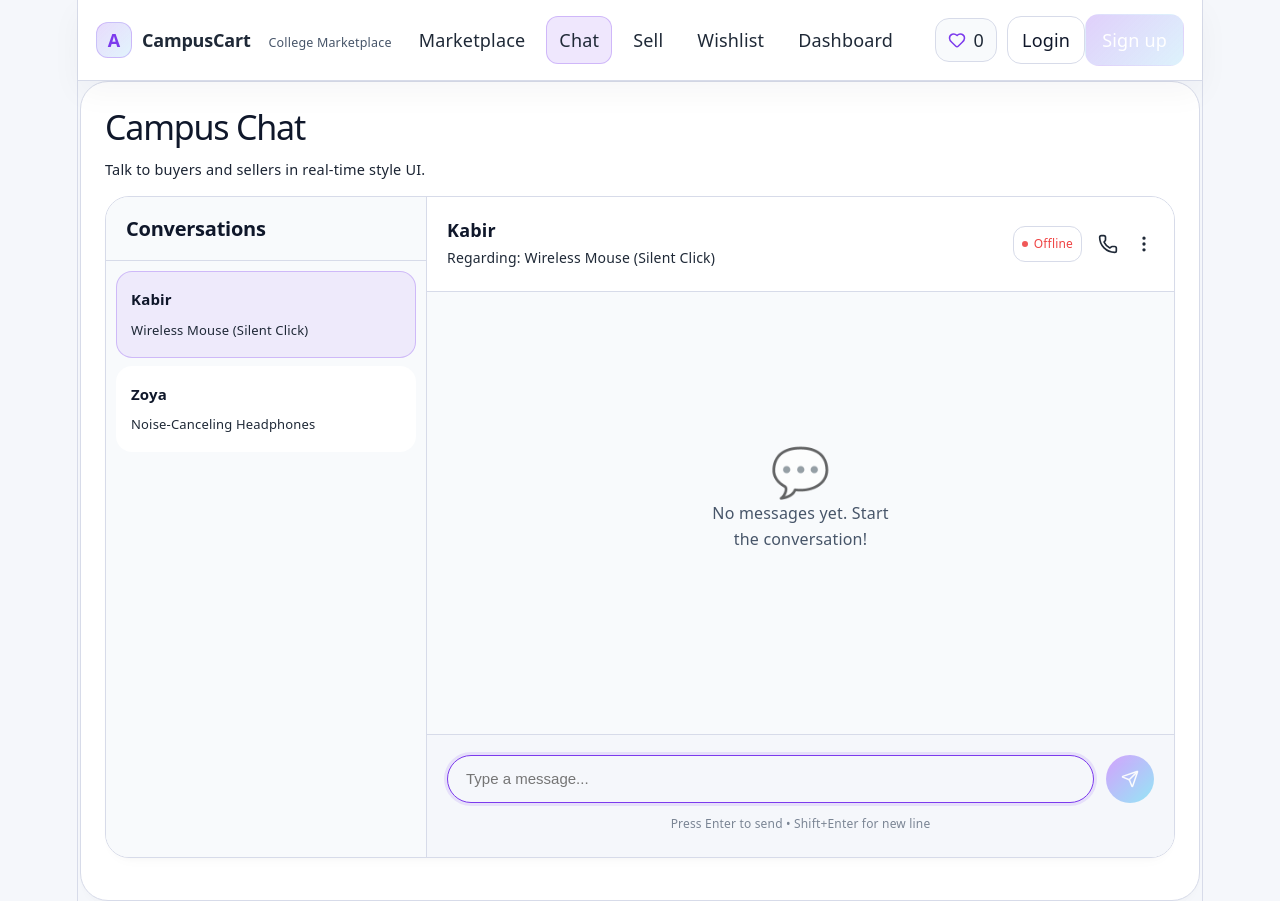
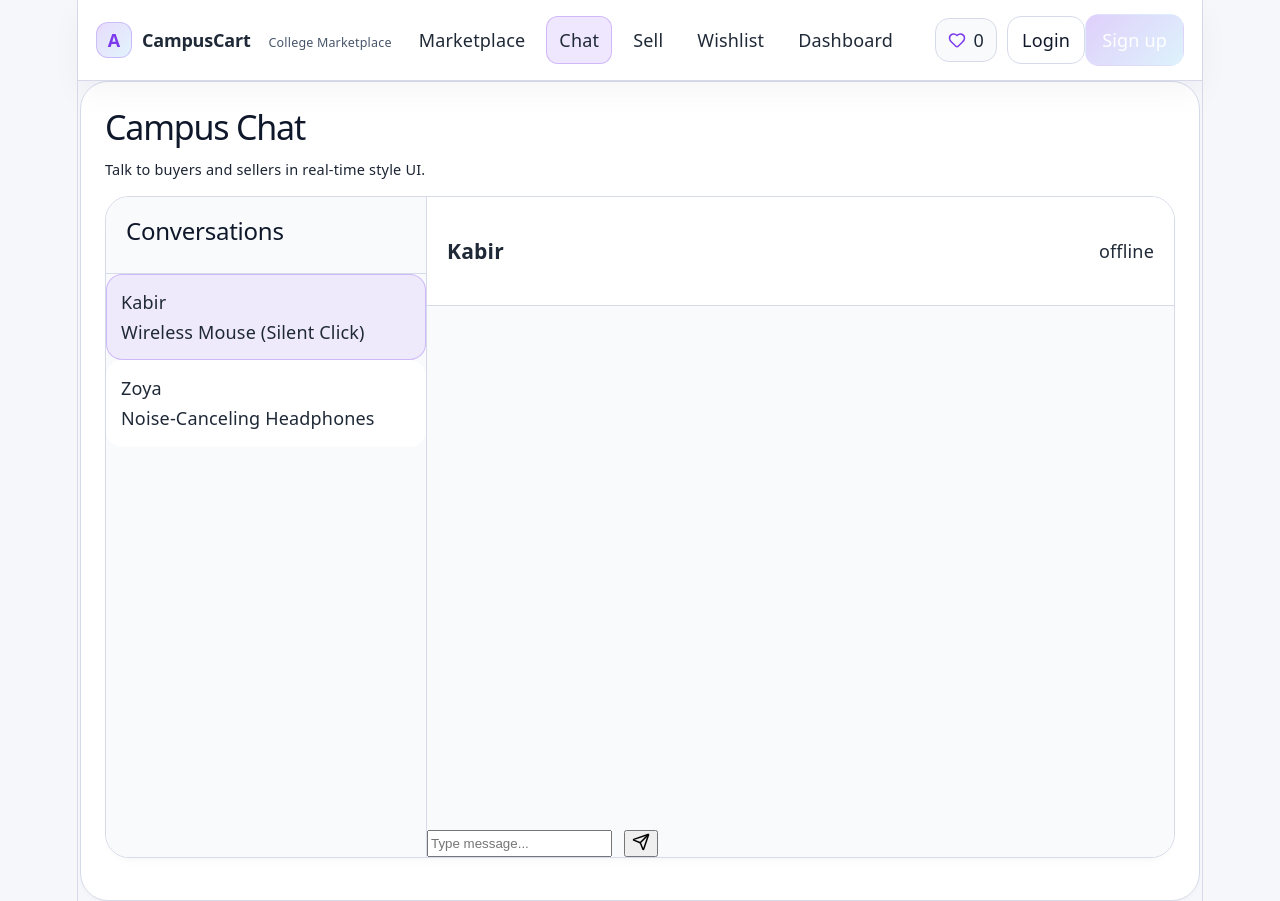
Before and after one commit to rtrivedi192006-code/Campus_Cart-, a React (Vite) app: page /chat in a window 1280 px wide. Built offline with nearby package versions, Linux system fonts and the light colour scheme.

Commit message:
Update ChatPage.tsx

```diff
--- a/src/pages/ChatPage.tsx
+++ b/src/pages/ChatPage.tsx
@@ -33,21 +33,16 @@ export default function ChatPage() {
   const socketRef = useRef<Socket | null>(null)
 
   const userId = user?._id ?? user?.email ?? ''
-  const API_BASE_URL = 'http://192.168.0.100:5000' // <YOUR_LOCAL_IP> for mobile; update before production
 
-  // Function to fetch messages from backend (HTTP)
+  // ✅ FIX: unified backend URL
+  const API_BASE_URL = 'http://localhost:5000'
+
   const fetchMessages = async (otherUserId: string) => {
     try {
       const token = localStorage.getItem('token')
-      if (!token) {
-        console.error('[ChatPage] fetchMessages: no token')
-        return []
-      }
+      if (!token) return []
 
-      const endpoint = `${API_BASE_URL}/api/messages/${otherUserId}`
-      console.log('[ChatPage] fetchMessages request:', endpoint)
-
-      const response = await fetch(endpoint, {
+      const response = await fetch(`${API_BASE_URL}/api/messages/${otherUserId}`, {
         method: 'GET',
         headers: {
           'Content-Type': 'application/json',
@@ -55,44 +50,36 @@ export default function ChatPage() {
         }
       })
 
-      if (!response.ok) {
-        const text = await response.text()
-        throw new Error(`[ChatPage] fetchMessages failed: ${response.status} ${text}`)
-      }
+      if (!response.ok) throw new Error()
 
-      const data: Message[] = await response.json()
-      console.log('[ChatPage] fetchMessages response', data.length)
-      return data
+      return await response.json()
     } catch (error) {
-      console.error('[ChatPage] fetchMessages error', error)
+      console.error('fetchMessages error', error)
       return []
     }
   }
 
-  // Load conversations on component mount
   useEffect(() => {
     const loadConversations = async () => {
       setLoading(true)
-      // For now, we'll use mock conversations but fetch real messages
-      // In a real app, you'd fetch conversation list from backend
+
       const mockConversations: Conversation[] = [
         {
           id: 'c1',
           name: 'Kabir',
           product: 'Wireless Mouse (Silent Click)',
-          otherUserId: '507f1f77bcf86cd799439011', // Replace with real user ID
+          otherUserId: '507f1f77bcf86cd799439011',
           messages: []
         },
         {
           id: 'c2',
           name: 'Zoya',
           product: 'Noise-Canceling Headphones',
-          otherUserId: '507f1f77bcf86cd799439012', // Replace with real user ID
+          otherUserId: '507f1f77bcf86cd799439012',
           messages: []
         },
       ]
 
-      // Fetch messages for each conversation
       for (const conv of mockConversations) {
         const messages = await fetchMessages(conv.otherUserId)
         conv.messages = messages
@@ -108,58 +95,46 @@ export default function ChatPage() {
 
   const activeConv = conversations.find(c => c.id === activeId) ?? null
 
-  // Function to handle conversation selection
-  const selectConversation = async (conversationId: string) => {
-    setActiveId(conversationId)
-    // Messages will be refreshed automatically by the polling useEffect
-  }
-
   const scrollToBottom = () => {
-    messagesEndRef.current?.scrollIntoView({
-      behavior: 'smooth',
-      block: 'end',
-      inline: 'nearest'
-    })
+    messagesEndRef.current?.scrollIntoView({ behavior: 'smooth' })
   }
 
   useEffect(() => {
     scrollToBottom()
   }, [activeConv?.messages])
 
-  // Socket.IO setup
+  // ✅ SOCKET SETUP (FIXED)
   useEffect(() => {
     if (!user) return
 
-    // Initialize socket connection
-    socketRef.current = io('http://localhost:5000', {
-      transports: ['websocket', 'polling'],
-      autoConnect: true,
-      reconnection: true,
-      reconnectionAttempts: 5,
-      reconnectionDelay: 1000
+    socketRef.current = io(API_BASE_URL, {
+      transports: ['websocket'],
+      withCredentials: true
     })
 
     const socket = socketRef.current
 
-    // Connection events
     socket.on('connect', () => {
-      console.log('Connected to server')
+      console.log('Connected')
       setConnectionStatus('online')
-
-      // Join user's room
       socket.emit('join', userId)
     })
 
-    // Message events
+    socket.on('disconnect', () => {
+      setConnectionStatus('offline')
+    })
+
+    // ✅ FIX: prevent duplicate messages
     socket.on('receiveMessage', (message: Message) => {
-      console.log('Received message:', message)
-
-      // Update conversations with new message
       setConversations(prev =>
         prev.map(c => {
-          // Check if this message belongs to this conversation
-          if ((message.senderId === c.otherUserId && message.receiverId === userId) ||
-              (message.receiverId === c.otherUserId && message.senderId === userId)) {
+          if (
+            (message.senderId === c.otherUserId && message.receiverId === userId) ||
+            (message.receiverId === c.otherUserId && message.senderId === userId)
+          ) {
+            const exists = c.messages.some(m => m._id === message._id)
+            if (exists) return c
+
             return { ...c, messages: [...c.messages, message] }
           }
           return c
@@ -168,50 +143,44 @@ export default function ChatPage() {
     })
 
     socket.on('messageSent', (message: Message) => {
-      console.log('Message sent confirmation:', message)
-
-      // Replace temporary message with real message
       setConversations(prev =>
         prev.map(c =>
-          c.id === activeId ? {
+          c.id === activeId
+            ? {
                 ...c,
                 messages: c.messages.map(m =>
-              m._id.startsWith('temp-') && m.text === message.text ? message : m
-            )
-          } : c
+                  m._id.startsWith('temp-') && m.text === message.text
+                    ? message
+                    : m
+                ),
+              }
+            : c
         )
       )
     })
 
-    socket.on('messageError', (error) => {
-      console.error('Message error:', error)
-
-      // Remove failed temporary message
+    socket.on('messageError', () => {
       setConversations(prev =>
         prev.map(c =>
-          c.id === activeId ? {
+          c.id === activeId
+            ? {
                 ...c,
-            messages: c.messages.filter(m => !m._id.startsWith('temp-'))
-          } : c
+                messages: c.messages.filter(m => !m._id.startsWith('temp-')),
+              }
+            : c
         )
       )
 
-      // Could show error toast here
-      alert('Failed to send message. Please try again.')
+      alert('Failed to send message')
     })
 
-    // Cleanup on unmount
     return () => {
       socket.disconnect()
     }
-  }, [user])
+  }, [user, userId, activeId])
 
-  // Function to send a message
   const sendMessage = async (receiverId: string, text: string): Promise<Message | null> => {
-    if (!user) {
-      console.error('[ChatPage] sendMessage: no user')
-      return null
-    }
+    if (!user) return null
 
     const tempMessage: Message = {
       _id: `temp-${Date.now()}`,
@@ -222,21 +191,16 @@ export default function ChatPage() {
       updatedAt: new Date().toISOString()
     }
 
-    if (socketRef.current && socketRef.current.connected) {
-      console.log('[ChatPage] sendMessage via socket', { receiverId, text })
+    if (socketRef.current?.connected) {
       socketRef.current.emit('sendMessage', { senderId: userId, receiverId, text })
       return tempMessage
     }
 
-    // Fallback to REST call
     try {
       const token = localStorage.getItem('token')
-      if (!token) {
-        console.error('[ChatPage] sendMessage: no token')
-        return null
-      }
+      if (!token) return null
 
-      const response = await fetch(`${API_BASE_URL}/api/messages/send-message`, {
+      const res = await fetch(`${API_BASE_URL}/api/messages/send-message`, {
         method: 'POST',
         headers: {
           'Content-Type': 'application/json',
@@ -245,16 +209,10 @@ export default function ChatPage() {
         body: JSON.stringify({ receiverId, text })
       })
 
-      if (!response.ok) {
-        const textRes = await response.text()
-        throw new Error(`HTTP ${response.status}: ${textRes}`)
-      }
+      if (!res.ok) throw new Error()
 
-      const savedMessage: Message = await response.json()
-      console.log('[ChatPage] sendMessage rest success', savedMessage)
-      return savedMessage
-    } catch (error) {
-      console.error('[ChatPage] sendMessage REST error', error)
+      return await res.json()
+    } catch {
       return tempMessage
     }
   }
@@ -264,11 +222,13 @@ export default function ChatPage() {
     if (!inputValue.trim() || !activeConv) return
 
     const newMessage = await sendMessage(activeConv.otherUserId, inputValue)
+
     if (newMessage) {
-      // Update local state optimistically
       setConversations(prev =>
         prev.map(c =>
-          c.id === activeId ? { ...c, messages: [...c.messages, newMessage] } : c
+          c.id === activeId
+            ? { ...c, messages: [...c.messages, newMessage] }
+            : c
         )
       )
       setInputValue('')
@@ -277,152 +237,63 @@ export default function ChatPage() {
 
   return (
     <div className="page">
-      <motion.div
-        className="sectionHeader"
-        initial={{ opacity: 0, y: -20 }}
-        animate={{ opacity: 1, y: 0 }}
-      >
+      <motion.div className="sectionHeader" initial={{ opacity: 0 }} animate={{ opacity: 1 }}>
         <div>
           <h1 className="heroTitle heroTitle--tight">Campus Chat</h1>
           <p className="sectionSub">Talk to buyers and sellers in real-time style UI.</p>
         </div>
       </motion.div>
 
-      <motion.div
-        className="chatContainer"
-        initial={{ opacity: 0, scale: 0.98 }}
-        animate={{ opacity: 1, scale: 1 }}
-        transition={{ duration: 0.4, type: 'spring', stiffness: 200 }}
-      >
+      <div className="chatContainer">
         <div className="chatSidebar">
           <div className="chatSidebarHeader">
-            <h2 className="chatSidebarTitle">Conversations</h2>
+            <h2>Conversations</h2>
           </div>
-          <div className="chatList">
-            {loading ? (
-              <div className="loading">Loading conversations...</div>
-            ) : (
-              conversations.map(conv => (
+
+          {conversations.map(conv => (
             <div
               key={conv.id}
               className={`chatListItem ${activeId === conv.id ? 'chatListItem--active' : ''}`}
-                  onClick={() => selectConversation(conv.id)}
+              onClick={() => setActiveId(conv.id)}
             >
-                  <div className="chatListName">{conv.name}</div>
-                  <div className="chatListProduct">{conv.product}</div>
+              <div>{conv.name}</div>
+              <div>{conv.product}</div>
             </div>
-              ))
-            )}
-          </div>
+          ))}
         </div>
 
         <div className="chatMain">
           <div className="chatHeader">
-            <div className="chatHeaderInfo">
-              <h3 className="chatHeaderName">
-                {loading ? 'Loading...' : activeConv?.name || 'Select a conversation'}
-              </h3>
-              <span className="chatHeaderProduct">
-                {loading ? '' : activeConv ? `Regarding: ${activeConv.product}` : ''}
-              </span>
-            </div>
-            <div className="chatHeaderActions">
-              <div className={`connectionStatus connectionStatus--${connectionStatus}`}>
-                <div className="connectionDot"></div>
-                <span className="connectionText">{connectionStatus === 'online' ? 'Online' : 'Offline'}</span>
-              </div>
-              <div style={{ display: 'flex', gap: '16px', color: 'var(--text)' }}>
-                <Phone size={20} cursor="pointer" />
-                <MoreVertical size={20} cursor="pointer" />
-              </div>
-            </div>
+            <h3>{activeConv?.name}</h3>
+            <span>{connectionStatus}</span>
           </div>
 
           <div className="chatMessages">
-            {loading ? (
-              <div className="loading">Loading messages...</div>
-            ) : activeConv?.messages.length === 0 ? (
-              <div className="emptyChat">
-                <div className="emptyChatIcon">💬</div>
-                <div className="emptyChatText">No messages yet. Start the conversation!</div>
-              </div>
-            ) : (
-              <AnimatePresence initial={false}>
-                {activeConv?.messages.map((msg) => {
+            <AnimatePresence>
+              {activeConv?.messages.map(msg => {
                 const isMe = msg.senderId === userId
-                  const messageDate = new Date(msg.createdAt)
-                  const today = new Date()
-                  const isToday = messageDate.toDateString() === today.toDateString()
-
-                  let timestamp
-                  if (isToday) {
-                    timestamp = messageDate.toLocaleTimeString([], {
-                      hour: '2-digit',
-                      minute: '2-digit'
-                    })
-                  } else {
-                    timestamp = messageDate.toLocaleDateString([], {
-                      month: 'short',
-                      day: 'numeric',
-                      hour: '2-digit',
-                      minute: '2-digit'
-                    })
-                  }
-
                 return (
-                    <motion.div
-                      key={msg._id}
-                      className={`messageWrapper messageWrapper--${isMe ? 'sent' : 'received'} ${msg._id.startsWith('temp-') ? 'messageWrapper--pending' : ''}`}
-                      initial={{ opacity: 0, x: isMe ? 20 : -20, y: 10 }}
-                      animate={{ opacity: 1, x: 0, y: 0 }}
-                      transition={{ type: 'spring', stiffness: 300, damping: 24 }}
-                      layout
-                    >
-                      <div className={`messageBubble messageBubble--${isMe ? 'sent' : 'received'} ${msg._id.startsWith('temp-') ? 'messageBubble--pending' : ''}`}>
+                  <motion.div key={msg._id} className={isMe ? 'sent' : 'received'}>
                     {msg.text}
-                      </div>
-                      <div className="messageTime">
-                        {msg._id.startsWith('temp-') ? 'Sending...' : timestamp}
-                      </div>
                   </motion.div>
                 )
               })}
             </AnimatePresence>
-            )}
             <div ref={messagesEndRef} />
           </div>
 
-          <div className="chatInputArea">
           <form onSubmit={handleSend} className="chatInputForm">
             <input
-                type="text"
-                className="chatInput"
-                placeholder="Type a message..."
               value={inputValue}
               onChange={(e) => setInputValue(e.target.value)}
-                onKeyDown={(e) => {
-                  if (e.key === 'Enter' && !e.shiftKey) {
-                    e.preventDefault()
-                    handleSend(e as any)
-                  }
-                }}
-                autoFocus
+              placeholder="Type message..."
             />
-              <button
-                type="submit"
-                className="chatSendBtn"
-                disabled={!inputValue.trim()}
-                title={inputValue.trim() ? "Send Message (Enter)" : "Type a message to send"}
-              >
+            <button type="submit">
               <Send size={18} />
             </button>
           </form>
-            <div className="chatInputHint">
-              Press Enter to send • Shift+Enter for new line
         </div>
       </div>
     </div>
-      </motion.div>
-    </div>
   )
 }
```
Lines whose indentation alone changed are shown as unchanged.
